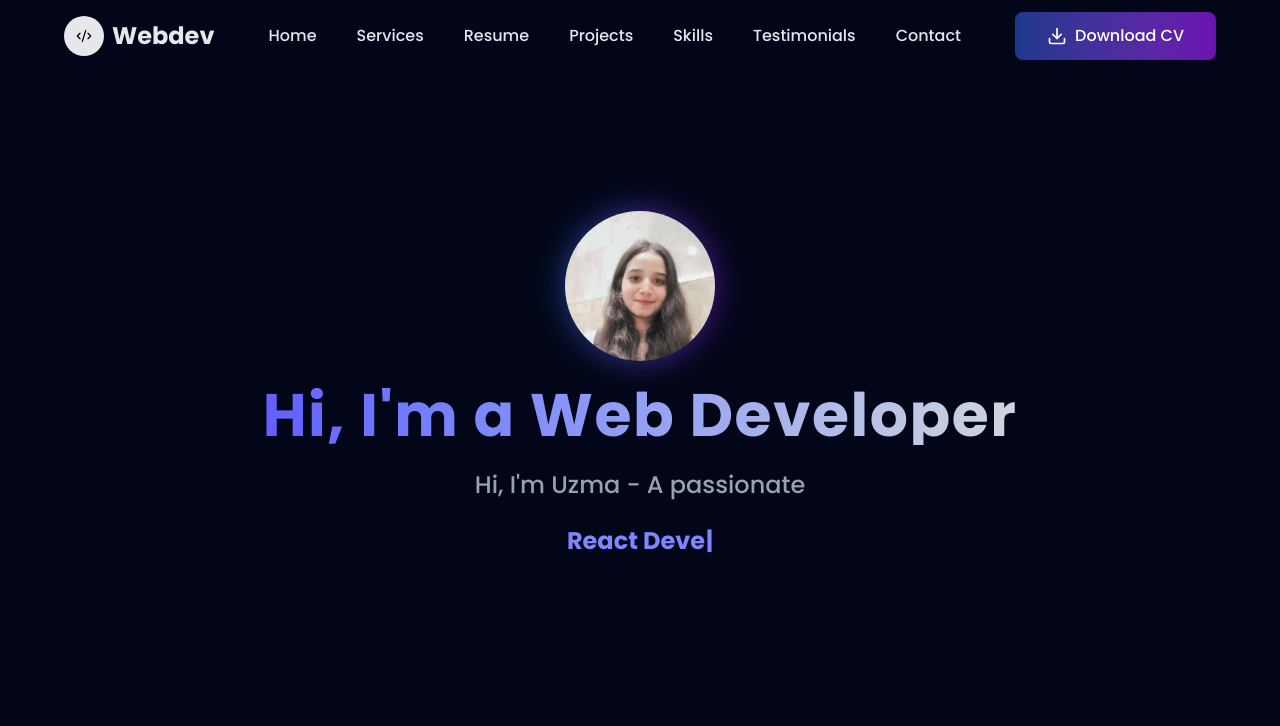
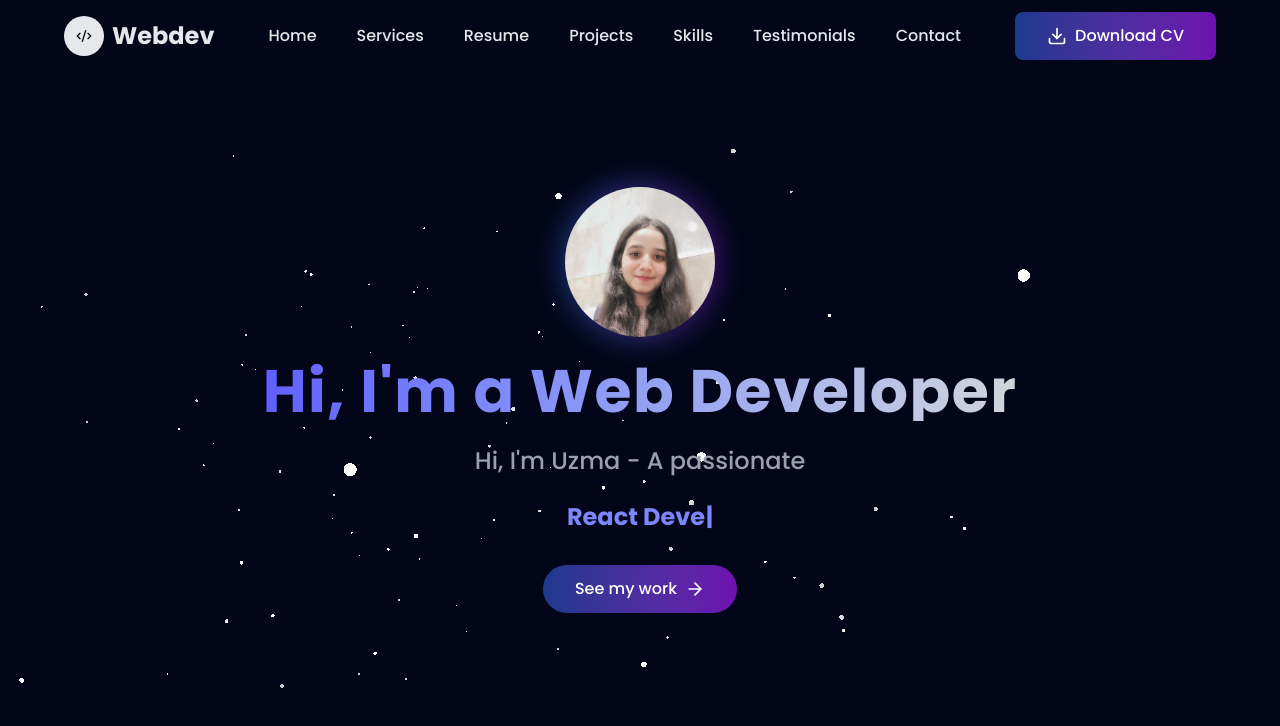
Before and after one commit to Uzmaa7/Portfolio, a Next.js app: page / in a window 1280 px wide. Shown: the top 726 px of the page. Built offline with nearby package versions, Linux system fonts and the light colour scheme.

Commit message:
add interactive particle background and refine layout layers

```diff
--- a/package.json
+++ b/package.json
@@ -10,6 +10,7 @@
   },
   "dependencies": {
     "next": "16.1.4",
+    "ogl": "^1.0.11",
     "react": "19.2.3",
     "react-dom": "19.2.3",
     "react-icons": "^5.5.0",
--- a/src/app/globals.css
+++ b/src/app/globals.css
@@ -1 +1,11 @@
 @import "tailwindcss";
+
+
+
+
+
+.particles-container {
+  position: relative;
+  width: 100%;
+  height: 100%;
+}
--- a/src/components/home/hero/HeroSection.tsx
+++ b/src/components/home/hero/HeroSection.tsx
@@ -1,13 +1,33 @@
 "use client"
 import Image from "next/image"
-
+import LinkButton from "@/components/general/LinkButton"
 import AnimatedIntro from "./AnimatedIntro"
+import { LuArrowRight } from "react-icons/lu"
+import Particles from './Particles';
 
 
 export default function HeroSection(){
     return(
         <section id="home" className="h-screen relative flex justify-center items-center
         overflow-hidden flex-col ">
+
+
+            <div style={{ width: '100%', height: '600px', position: 'relative' }}>
+            <Particles
+                particleColors={["#ffffff"]}
+                particleCount={200}
+                particleSpread={10}
+                speed={0.1}
+                particleBaseSize={100}
+                moveParticlesOnHover
+                alphaParticles={false}
+                disableRotation={false}
+                pixelRatio={1}
+            />
+            </div>
+
+
+
             <div className="absolute z-10 flex flex-col items-center">
                 {/* glowing img */}
                 <div className="w-37.5 h-37.5 relative">
@@ -27,6 +47,9 @@
 
                 {/* Animated Intro */}
                 <AnimatedIntro/>
+
+                {/* Button */}
+                <LinkButton href="#projects" text="See my work" icon={LuArrowRight} rounded download={false} />
             </div>
 
         </section>
--- /dev/null
+++ b/src/components/home/hero/Particles.tsx
@@ -0,0 +1,259 @@
+import React, { useEffect, useRef } from 'react';
+import { Renderer, Camera, Geometry, Program, Mesh } from 'ogl';
+
+
+
+interface ParticlesProps {
+  particleCount?: number;
+  particleSpread?: number;
+  speed?: number;
+  particleColors?: string[];
+  moveParticlesOnHover?: boolean;
+  particleHoverFactor?: number;
+  alphaParticles?: boolean;
+  particleBaseSize?: number;
+  sizeRandomness?: number;
+  cameraDistance?: number;
+  disableRotation?: boolean;
+  pixelRatio?: number;
+  className?: string;
+}
+
+const defaultColors: string[] = ['#ffffff', '#ffffff', '#ffffff'];
+
+const hexToRgb = (hex: string): [number, number, number] => {
+  hex = hex.replace(/^#/, '');
+  if (hex.length === 3) {
+    hex = hex
+      .split('')
+      .map(c => c + c)
+      .join('');
+  }
+  const int = parseInt(hex, 16);
+  const r = ((int >> 16) & 255) / 255;
+  const g = ((int >> 8) & 255) / 255;
+  const b = (int & 255) / 255;
+  return [r, g, b];
+};
+
+const vertex = /* glsl */ `
+  attribute vec3 position;
+  attribute vec4 random;
+  attribute vec3 color;
+
+  uniform mat4 modelMatrix;
+  uniform mat4 viewMatrix;
+  uniform mat4 projectionMatrix;
+  uniform float uTime;
+  uniform float uSpread;
+  uniform float uBaseSize;
+  uniform float uSizeRandomness;
+
+  varying vec4 vRandom;
+  varying vec3 vColor;
+
+  void main() {
+    vRandom = random;
+    vColor = color;
+
+    vec3 pos = position * uSpread;
+    pos.z *= 10.0;
+
+    vec4 mPos = modelMatrix * vec4(pos, 1.0);
+    float t = uTime;
+    mPos.x += sin(t * random.z + 6.28 * random.w) * mix(0.1, 1.5, random.x);
+    mPos.y += sin(t * random.y + 6.28 * random.x) * mix(0.1, 1.5, random.w);
+    mPos.z += sin(t * random.w + 6.28 * random.y) * mix(0.1, 1.5, random.z);
+
+    vec4 mvPos = viewMatrix * mPos;
+    if (uSizeRandomness == 0.0) {
+      gl_PointSize = uBaseSize;
+    } else {
+      gl_PointSize = (uBaseSize * (1.0 + uSizeRandomness * (random.x - 0.5))) / length(mvPos.xyz);
+    }
+
+    gl_Position = projectionMatrix * mvPos;
+  }
+`;
+
+const fragment = /* glsl */ `
+  precision highp float;
+
+  uniform float uTime;
+  uniform float uAlphaParticles;
+  varying vec4 vRandom;
+  varying vec3 vColor;
+
+  void main() {
+    vec2 uv = gl_PointCoord.xy;
+    float d = length(uv - vec2(0.5));
+
+    if(uAlphaParticles < 0.5) {
+      if(d > 0.5) {
+        discard;
+      }
+      gl_FragColor = vec4(vColor + 0.2 * sin(uv.yxx + uTime + vRandom.y * 6.28), 1.0);
+    } else {
+      float circle = smoothstep(0.5, 0.4, d) * 0.8;
+      gl_FragColor = vec4(vColor + 0.2 * sin(uv.yxx + uTime + vRandom.y * 6.28), circle);
+    }
+  }
+`;
+
+const Particles: React.FC<ParticlesProps> = ({
+  particleCount = 200,
+  particleSpread = 10,
+  speed = 0.1,
+  particleColors,
+  moveParticlesOnHover = false,
+  particleHoverFactor = 1,
+  alphaParticles = false,
+  particleBaseSize = 100,
+  sizeRandomness = 1,
+  cameraDistance = 20,
+  disableRotation = false,
+  pixelRatio = 1,
+  className
+}) => {
+  const containerRef = useRef<HTMLDivElement>(null);
+  const mouseRef = useRef<{ x: number; y: number }>({ x: 0, y: 0 });
+
+  useEffect(() => {
+    const container = containerRef.current;
+    if (!container) return;
+
+    const renderer = new Renderer({
+      dpr: pixelRatio,
+      depth: false,
+      alpha: true
+    });
+    const gl = renderer.gl;
+    container.appendChild(gl.canvas);
+    gl.clearColor(0, 0, 0, 0);
+
+    const camera = new Camera(gl, { fov: 15 });
+    camera.position.set(0, 0, cameraDistance);
+
+    const resize = () => {
+      const width = container.clientWidth;
+      const height = container.clientHeight;
+      renderer.setSize(width, height);
+      camera.perspective({ aspect: gl.canvas.width / gl.canvas.height });
+    };
+    window.addEventListener('resize', resize, false);
+    resize();
+
+    const handleMouseMove = (e: MouseEvent) => {
+      const rect = container.getBoundingClientRect();
+      const x = ((e.clientX - rect.left) / rect.width) * 2 - 1;
+      const y = -(((e.clientY - rect.top) / rect.height) * 2 - 1);
+      mouseRef.current = { x, y };
+    };
+
+    if (moveParticlesOnHover) {
+      container.addEventListener('mousemove', handleMouseMove);
+    }
+
+    const count = particleCount;
+    const positions = new Float32Array(count * 3);
+    const randoms = new Float32Array(count * 4);
+    const colors = new Float32Array(count * 3);
+    const palette = particleColors && particleColors.length > 0 ? particleColors : defaultColors;
+
+    for (let i = 0; i < count; i++) {
+      let x: number, y: number, z: number, len: number;
+      do {
+        x = Math.random() * 2 - 1;
+        y = Math.random() * 2 - 1;
+        z = Math.random() * 2 - 1;
+        len = x * x + y * y + z * z;
+      } while (len > 1 || len === 0);
+      const r = Math.cbrt(Math.random());
+      positions.set([x * r, y * r, z * r], i * 3);
+      randoms.set([Math.random(), Math.random(), Math.random(), Math.random()], i * 4);
+      const col = hexToRgb(palette[Math.floor(Math.random() * palette.length)]);
+      colors.set(col, i * 3);
+    }
+
+    const geometry = new Geometry(gl, {
+      position: { size: 3, data: positions },
+      random: { size: 4, data: randoms },
+      color: { size: 3, data: colors }
+    });
+
+    const program = new Program(gl, {
+      vertex,
+      fragment,
+      uniforms: {
+        uTime: { value: 0 },
+        uSpread: { value: particleSpread },
+        uBaseSize: { value: particleBaseSize * pixelRatio },
+        uSizeRandomness: { value: sizeRandomness },
+        uAlphaParticles: { value: alphaParticles ? 1 : 0 }
+      },
+      transparent: true,
+      depthTest: false
+    });
+
+    const particles = new Mesh(gl, { mode: gl.POINTS, geometry, program });
+
+    let animationFrameId: number;
+    let lastTime = performance.now();
+    let elapsed = 0;
+
+    const update = (t: number) => {
+      animationFrameId = requestAnimationFrame(update);
+      const delta = t - lastTime;
+      lastTime = t;
+      elapsed += delta * speed;
+
+      program.uniforms.uTime.value = elapsed * 0.001;
+
+      if (moveParticlesOnHover) {
+        particles.position.x = -mouseRef.current.x * particleHoverFactor;
+        particles.position.y = -mouseRef.current.y * particleHoverFactor;
+      } else {
+        particles.position.x = 0;
+        particles.position.y = 0;
+      }
+
+      if (!disableRotation) {
+        particles.rotation.x = Math.sin(elapsed * 0.0002) * 0.1;
+        particles.rotation.y = Math.cos(elapsed * 0.0005) * 0.15;
+        particles.rotation.z += 0.01 * speed;
+      }
+
+      renderer.render({ scene: particles, camera });
+    };
+
+    animationFrameId = requestAnimationFrame(update);
+
+    return () => {
+      window.removeEventListener('resize', resize);
+      if (moveParticlesOnHover) {
+        container.removeEventListener('mousemove', handleMouseMove);
+      }
+      cancelAnimationFrame(animationFrameId);
+      if (container.contains(gl.canvas)) {
+        container.removeChild(gl.canvas);
+      }
+    };
+    // eslint-disable-next-line react-hooks/exhaustive-deps
+  }, [
+    particleCount,
+    particleSpread,
+    speed,
+    moveParticlesOnHover,
+    particleHoverFactor,
+    alphaParticles,
+    particleBaseSize,
+    sizeRandomness,
+    cameraDistance,
+    disableRotation,
+    pixelRatio
+  ]);
+
+  return <div ref={containerRef} className={`particles-container ${className}`} />;
+};
+
+export default Particles;
```
Also changed, not shown: 1 other file (tests, documents, lock files or other folders).
